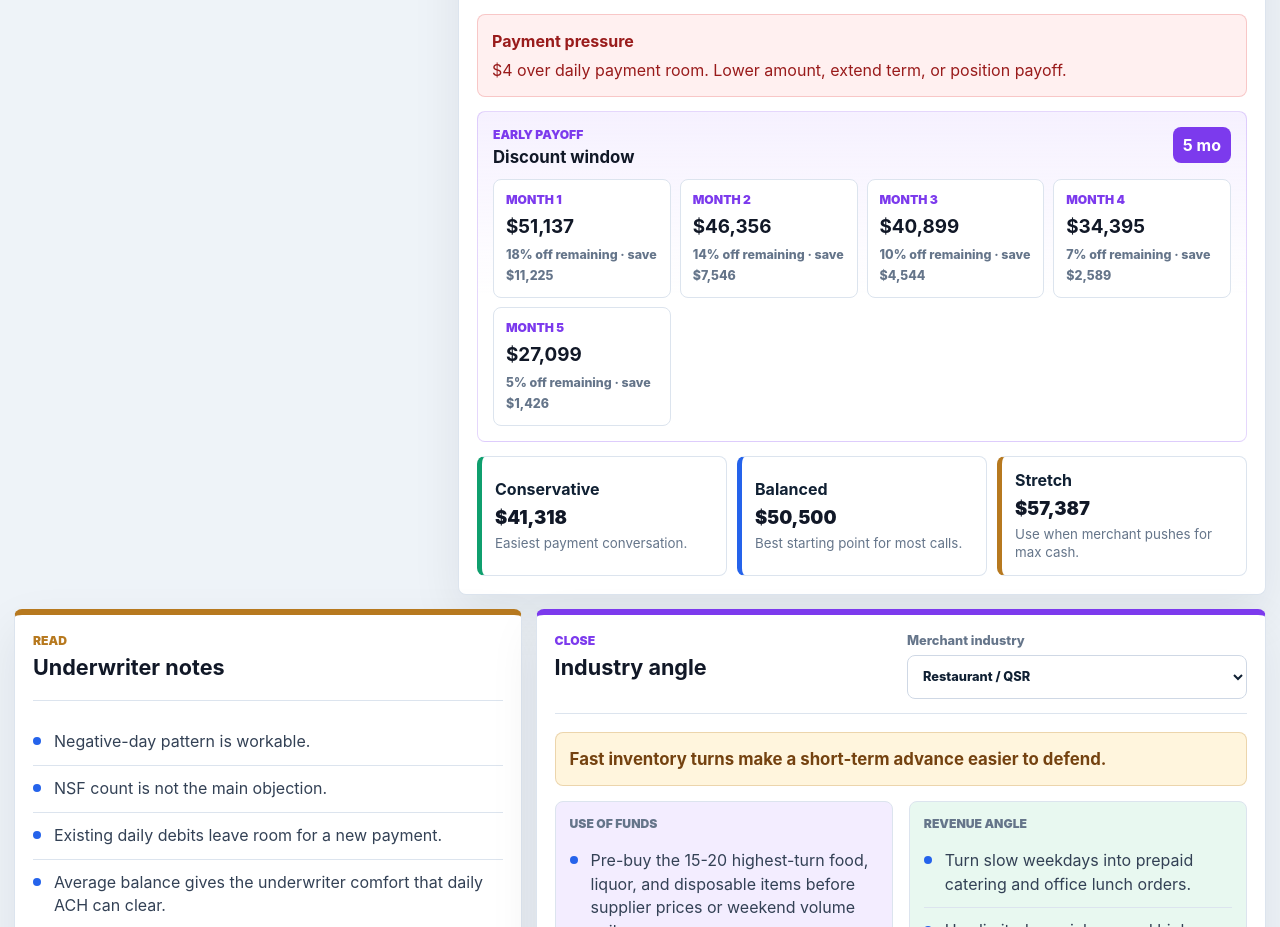
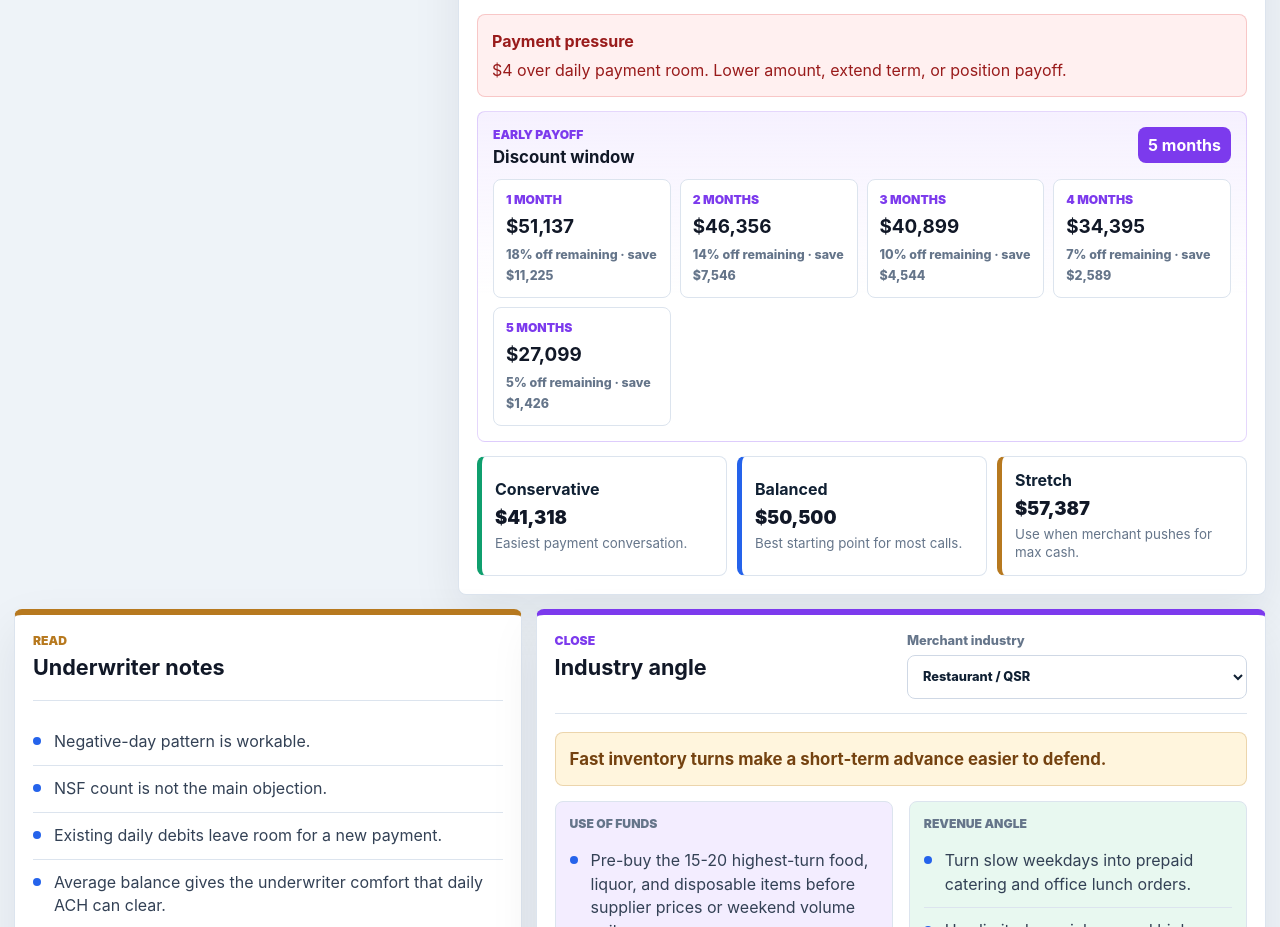
Before and after one commit to AionHz/aws-exam-readiness-coach, a Next.js app in the folder broker-club/: page / in a window 1280 px wide. Shown: the part 1020-1947 px from the top of the page. Built offline with nearby package versions, Linux system fonts and the light colour scheme.

Commit message:
Clarify Broker Club early payoff windows

```diff
--- a/broker-club/app/page.tsx
+++ b/broker-club/app/page.tsx
@@ -577,6 +577,7 @@ export default function Home() {
       return {
         discountRate,
         month,
+        label: `${month} ${month === 1 ? "month" : "months"}`,
         payoffQuote,
         savings: remainingBalance - payoffQuote,
       };
@@ -857,12 +858,12 @@ export default function Home() {
                 <span>Early payoff</span>
                 <h3>Discount window</h3>
               </div>
-              <strong>{maxEarlyPayoffMonths} mo</strong>
+              <strong>{maxEarlyPayoffMonths} months</strong>
             </div>
             <div className="payoff-grid">
               {earlyPayoffSchedule.map((payoff) => (
                 <div key={payoff.month}>
-                  <span>Month {payoff.month}</span>
+                  <span>{payoff.label}</span>
                   <strong>{formatMoney(payoff.payoffQuote)}</strong>
                   <small>
                     {formatPercent(payoff.discountRate)} off remaining · save{" "}
```
